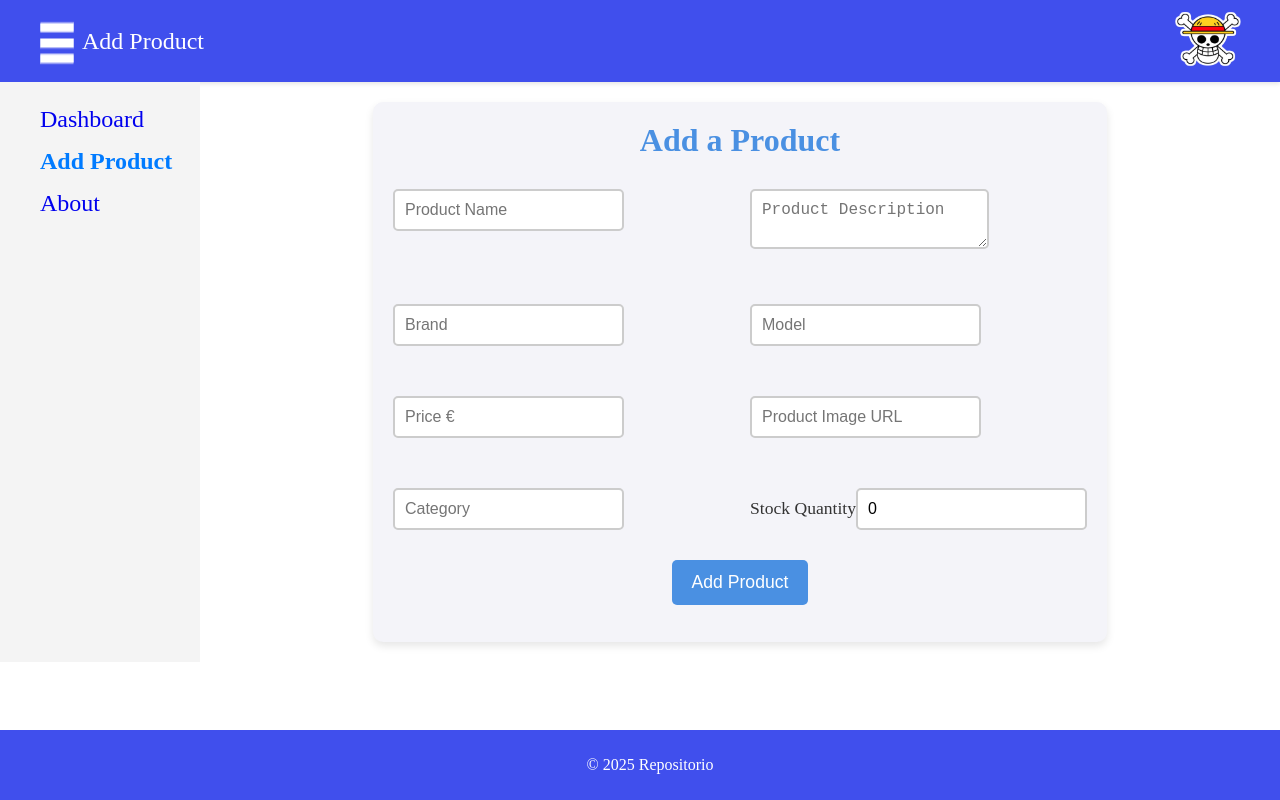
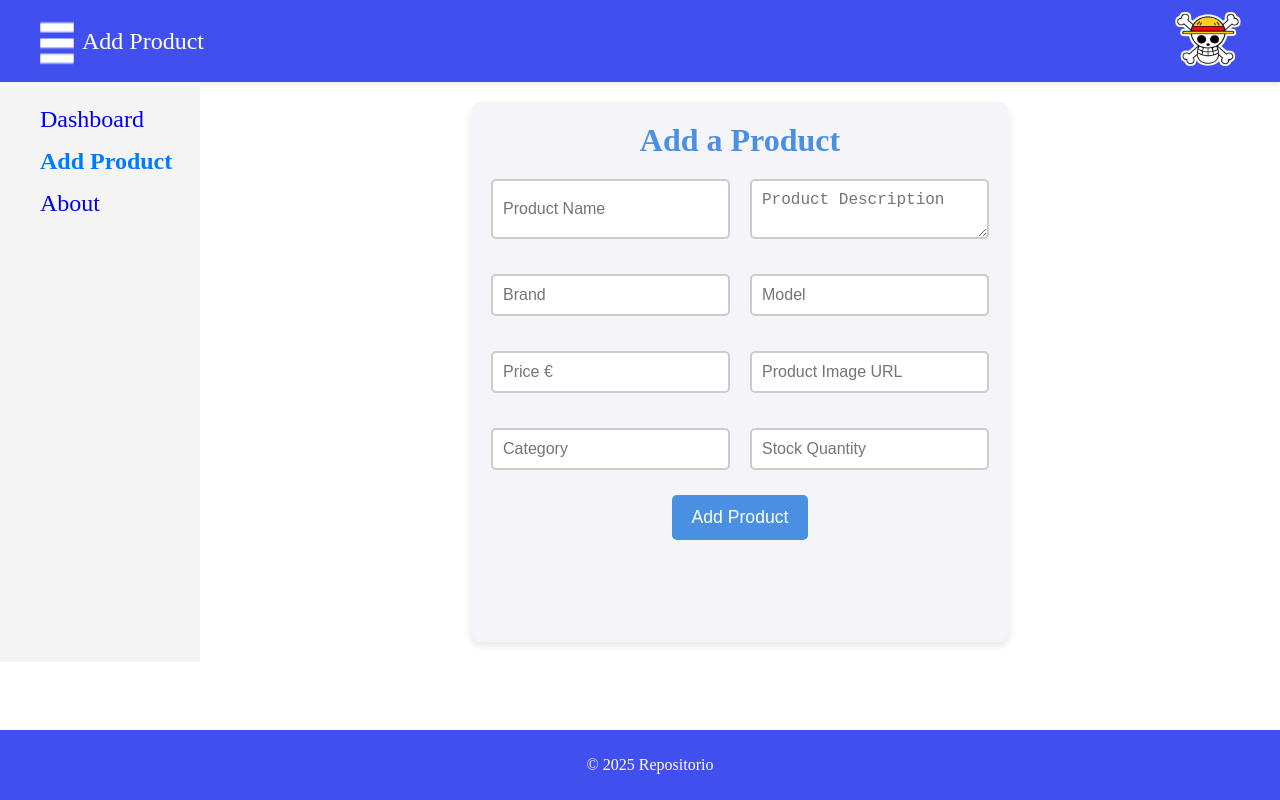
Before and after one commit to Fernando-Pucha/mini-project-2, a React (Vite) app: page /addProduct in a window 1280 px wide. Built offline with nearby package versions, Linux system fonts and the light colour scheme.

Commit message:
resuelto editar producto

```diff
--- a/src/App.jsx
+++ b/src/App.jsx
@@ -15,15 +15,23 @@ import dataFunkoPop from './Data.json';
 function App() {
 
   const [funkos, setFunkos] = useState(dataFunkoPop);
+  const [counterIdFunkos, setCounterIdFunkos] = useState(dataFunkoPop.length+1);
 
   const handleDelete = (idToDelete) => {
       const updatedFunkos = funkos.filter((funko) => funko.id !== idToDelete);
       setFunkos(updatedFunkos);
   };
 
-  const addProduct= (newProduct) =>{
-    setFunkos([...funkos,newProduct])
+  const addFunko= (newFunko) =>{
+    setFunkos([...funkos,newFunko])
+    setCounterIdFunkos(precounterIdFunkos=>precounterIdFunkos+1)
   }
+
+  const updateFunko = (updatedFunko) => {
+    setFunkos(funkos.map(funko =>
+      funko.id === updatedFunko.id ? updatedFunko : funko
+    ));
+  };
 
   return (
     <div className="App">
@@ -33,13 +41,11 @@ function App() {
         <Routes>
           <Route path="/" element={<DashboardPage funkos={funkos} handleDelete={handleDelete}/>} />
           <Route path="/about" element={<AboutPage />} />
-          <Route path="/funkoDetails/:funkoId" element={<DetailsProductsList/>} />
-          <Route path="/addProduct" element={<AddProduct addProduct={addProduct}/>} />
+          <Route path="/funkoDetails/:funkoId" element={<DetailsProductsList funkos={funkos} updateProduct={updateFunko}/>} />
+          <Route path="/addProduct" element={<AddProduct counterIdFunkos={counterIdFunkos} addProduct={addFunko}/>} />
           <Route path="*" element={<ErrorPage />} />
         </Routes>
       </div>
-
-
       <Footer />
     </div>
   );
--- a/src/components/AddProduct.jsx
+++ b/src/components/AddProduct.jsx
@@ -1,6 +1,5 @@
 import { useState } from "react";
-
-export default function AddProduct({ addProduct }) {
+export default function AddProduct({ counterIdFunkos, addProduct }) {
 
     const [name, setName] = useState('');
     const [description, setDescription] = useState('');
@@ -9,7 +8,7 @@ export default function AddProduct({ addProduct }) {
     const [price, setPrice] = useState('');
     const [image, setImage] = useState('');
     const [category, setCategory] = useState('');
-    const [stock, setStock] = useState(0);
+    const [stock, setStock] = useState('');
 
 
     const handleNameInput = e => setName(e.target.value);
@@ -24,6 +23,7 @@ export default function AddProduct({ addProduct }) {
     const handleSubmit = (e) => {
         e.preventDefault();
         const newProduct = {
+            id: counterIdFunkos,
             name,
             description,
             brand,
@@ -35,7 +35,6 @@ export default function AddProduct({ addProduct }) {
         };
 
         addProduct(newProduct);
-      console.log(newProduct)
 
         setName('');
         setDescription('');
@@ -51,47 +50,14 @@ export default function AddProduct({ addProduct }) {
         <form className="formAddProduct" onSubmit={handleSubmit}>
             <span>Add a Product</span>
             <div className="form-grid">
-                <label>
-                    {/* Name */}
                 <input name="name" type="text" placeholder="Product Name" value={name} onChange={handleNameInput} />
-                </label>
-
-                <label>
-                    {/* Description */}
                 <textarea name="description" placeholder="Product Description" value={description} onChange={handleDescriptionInput} />
-                </label>
-
-                <label>
-                {/*     Brand */}
                 <input name="brand" type="text" placeholder="Brand" value={brand} onChange={handleBrandInput} />
-                </label>
-
-                <label>
-                    {/* Model */}
                 <input name="model" type="text" placeholder="Model" value={model} onChange={handleModelInput} />
-                </label>
-
-                <label>
-                   {/*  Price */}
                 <input name="price" type="number" placeholder="Price €" value={price} onChange={handlePriceInput} />
-                </label>
-
-                <label>
-                    {/* Image URL */}
                 <input name="image" type="url" placeholder="Product Image URL" value={image} onChange={handleImageInput} />
-                </label>
-
-                <label>
-                    {/* Category */}
                 <input name="category" type="text" placeholder="Category" value={category} onChange={handleCategoryInput} />
-                </label>
-
-                <label>
-                    Stock Quantity
                 <input name="stock" type="number" placeholder="Stock Quantity" value={stock} onChange={handleStockInput} />
-                </label>
-
-
             </div>
 
             <button type="submit">Add Product</button>
--- a/src/components/DetailsProductsList.jsx
+++ b/src/components/DetailsProductsList.jsx
@@ -1,14 +1,30 @@
-import dataFunkoPop from '../Data.json';
+/* import dataFunkoPop from '../Data.json'; */
 import { Link, useParams } from "react-router-dom";
+import EditProduct from './EditProduct';
+import { useState } from 'react';
 
-export default function DetailsProductsList() {
+export default function DetailsProductsList({funkos, updateProduct}) {
 
     const { funkoId } = useParams();
+    const [showUpdateForm, setShowUpdateForm] = useState(false);
 
-    const funkoDetails = dataFunkoPop.find((funko) => funko.id === parseInt(funkoId));
+    const funkoDetails = funkos.find((funko) => funko.id === parseInt(funkoId));
+
+    const handleEditClick = () => {
+        setShowUpdateForm(!showUpdateForm);
+    };
+
+    const handleFormSubmit = (updatedProduct) => {
+        updateProduct(updatedProduct)
+        setShowUpdateForm(false);
+    };
 
     return (
         <div className="details-products-list" >
+            {showUpdateForm ? (
+                <EditProduct dataFunko={funkoDetails} onFormSubmit={handleFormSubmit} onClickFunko={handleEditClick} />
+            ) : (
+                <>
                     <h1>Details {funkoDetails.name}</h1>
                     <div className="detailsProducts">
                         <img src={funkoDetails.image} alt={funkoDetails.name} />
@@ -18,14 +34,14 @@ export default function DetailsProductsList() {
                             <p>Stock: {funkoDetails.stock}</p>
                         </div>
                     </div>
-            <div style={{display:"flex", justifyContent:"space-between"}}>
+                    <div style={{ display: "flex", justifyContent: "space-between" }}>
                         <Link to="/">
                             <button>Back</button>
                         </Link>
-            <button>Update</button>
+                        <button onClick={handleEditClick}>Update</button>
                     </div>
-
-
+                </>
+            )}
         </div>
     );
 }
--- a/src/components/EditProduct.jsx
+++ b/src/components/EditProduct.jsx
@@ -1,15 +1,16 @@
 import { useState } from "react";
+import dataFunkoPop from '../Data.json';
 
-export default function EditProduct({ addProduct }) {
+export default function EditProduct({ dataFunko, onFormSubmit }) {
 
-    const [name, setName] = useState('');
-    const [description, setDescription] = useState('');
-    const [brand, setBrand] = useState('');
-    const [model, setModel] = useState('');
-    const [price, setPrice] = useState('');
-    const [image, setImage] = useState('');
-    const [category, setCategory] = useState('');
-    const [stock, setStock] = useState(0);
+    const [name, setName] = useState(dataFunko.name);
+    const [description, setDescription] = useState(dataFunko.description);
+    const [brand, setBrand] = useState(dataFunko.brand);
+    const [model, setModel] = useState(dataFunko.model);
+    const [price, setPrice] = useState(dataFunko.price);
+    const [image, setImage] = useState(dataFunko.image);
+    const [category, setCategory] = useState(dataFunko.category);
+    const [stock, setStock] = useState(dataFunko.stock);
 
 
     const handleNameInput = e => setName(e.target.value);
@@ -23,7 +24,8 @@ export default function EditProduct({ addProduct }) {
 
     const handleSubmit = (e) => {
         e.preventDefault();
-        const newProduct = {
+        const updateProduct = {
+            id: dataFunko.id,
             name,
             description,
             brand,
@@ -34,66 +36,24 @@ export default function EditProduct({ addProduct }) {
             stock
         };
 
-      addProduct(newProduct);
-
-        setName('');
-        setDescription('');
-        setBrand('');
-        setModel('');
-        setPrice('');
-        setImage('');
-        setCategory('');
-        setStock('');
+        onFormSubmit(updateProduct);
     }
 
     return (
         <form className="formAddProduct" onSubmit={handleSubmit}>
-            <span>Add a Product</span>
+            <span>Update Product</span>
             <div className="form-grid">
-                <label>
-                    {/* Name */}
                 <input name="name" type="text" placeholder="Product Name" value={name} onChange={handleNameInput} />
-                </label>
-
-                <label>
-                    {/* Description */}
                 <textarea name="description" placeholder="Product Description" value={description} onChange={handleDescriptionInput} />
-                </label>
-
-                <label>
-                {/*     Brand */}
                 <input name="brand" type="text" placeholder="Brand" value={brand} onChange={handleBrandInput} />
-                </label>
-
-                <label>
-                    {/* Model */}
                 <input name="model" type="text" placeholder="Model" value={model} onChange={handleModelInput} />
-                </label>
-
-                <label>
-                   {/*  Price */}
                 <input name="price" type="number" placeholder="Price" value={price} onChange={handlePriceInput} />
-                </label>
-
-                <label>
-                    {/* Image URL */}
                 <input name="image" type="url" placeholder="Product Image URL" value={image} onChange={handleImageInput} />
-                </label>
-
-                <label>
-                    {/* Category */}
                 <input name="category" type="text" placeholder="Category" value={category} onChange={handleCategoryInput} />
-                </label>
-
-                <label>
-                    Stock Quantity
                 <input name="stock" type="number" placeholder="Stock Quantity" value={stock} onChange={handleStockInput} />
-                </label>
-
-
             </div>
 
-            <button type="submit">Add Product</button>
+            <button type="submit">Update Product</button>
 
         </form>
     );
--- a/src/components/Sidebar.jsx
+++ b/src/components/Sidebar.jsx
@@ -6,10 +6,7 @@ export default function Sidebar() {
             <ul>
 
                 <li>
-                    <NavLink
-                        to="/"
-                        className={({ isActive }) => isActive ? "selected" : ""}
-                    >
+                    <NavLink to="/" className={({ isActive }) => isActive ? "selected" : ""} >
                         Dashboard
                     </NavLink>
                 </li>
@@ -25,7 +22,6 @@ export default function Sidebar() {
                     <NavLink
                         to="/about"
                         className={({ isActive }) => isActive ? "selected" : ""}
-                    /*                         aria-current={({ isActive }) => isActive ? "page" : undefined} */
                     >
                         About
                     </NavLink>
```
Lines whose indentation alone changed are shown as unchanged.
